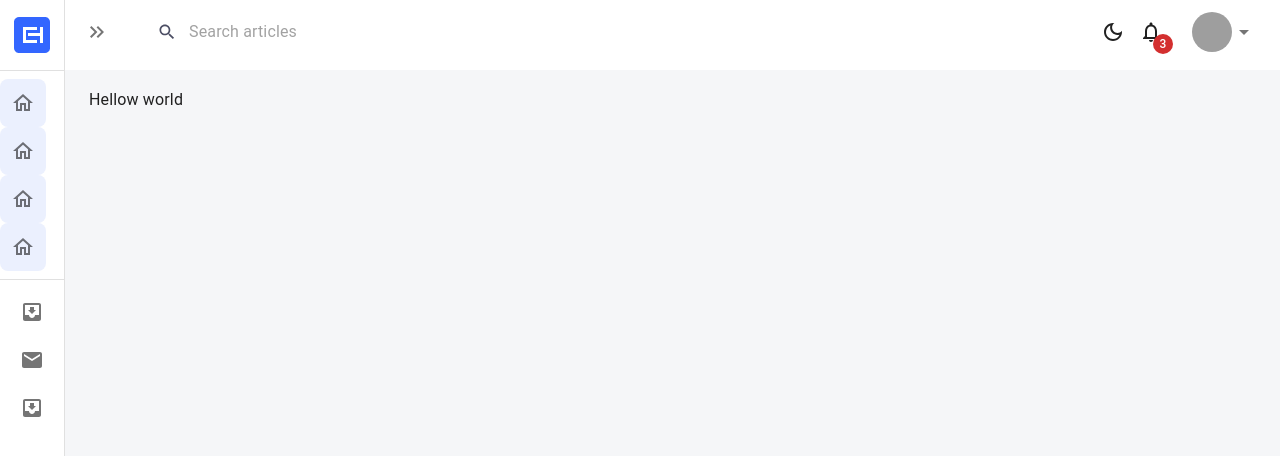
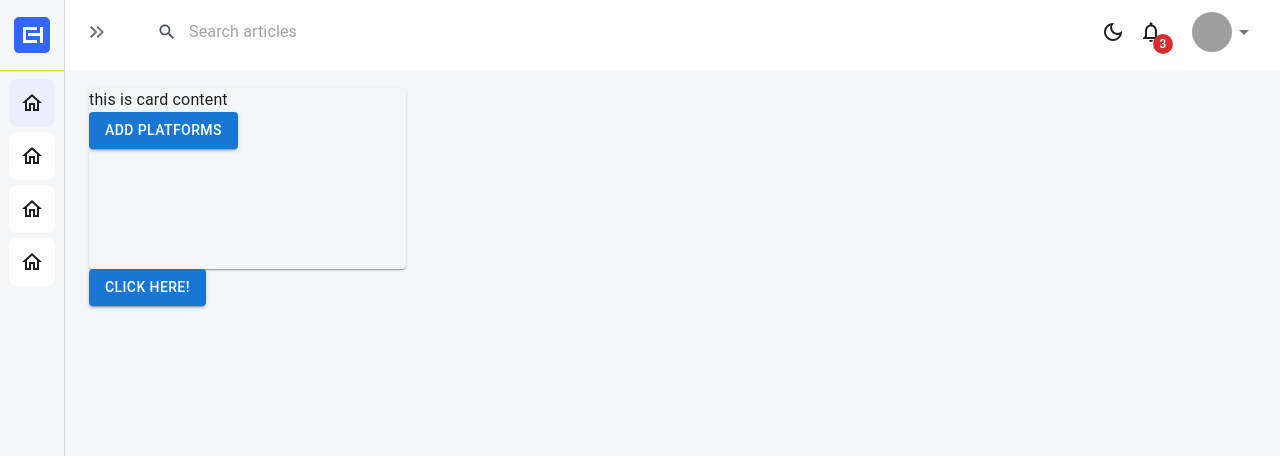
Before and after one commit to mahesh2885858/contentricity, a Next.js app: page / in a window 1280 px wide. Shown: the top 456 px of the page. Built offline with nearby package versions, Linux system fonts and the light colour scheme; grey boxes are pictures that could not be loaded.

Commit message:
made some chnages

```diff
--- a/components/Card.tsx
+++ b/components/Card.tsx
@@ -1,11 +1,14 @@
-import React from 'react'
+import React, { useContext } from 'react'
 import { Button, Card, Box } from "@mui/material";
+import { ColorModeContext } from './ColorModeContext';
 
 const CardWithProps = () => {
+    const { mode, switchTheme } = useContext(ColorModeContext)
     return (
         <Card style={{
             width: "317px",
-            height: "181px"
+            height: "181px",
+            backgroundColor: mode === "light" ? "unset" : "#45485F"
         }}>
             this is card content
             <Box>
--- /dev/null
+++ b/components/ColorModeContext.tsx
@@ -0,0 +1,53 @@
+import { createTheme, ThemeProvider } from "@mui/material"
+import React, { useContext, createContext, useState } from "react"
+
+interface TcolorContext {
+    switchTheme: () => void;
+    mode: "light" | "dark"
+}
+
+export const ColorModeContext = createContext<TcolorContext>({
+    switchTheme: () => { },
+    mode: "light"
+})
+const ColorModeContextProvider = ({ children }: { children: any }) => {
+    const [mode, setMode] = useState<"light" | "dark">("light")
+    const switchTheme = () => {
+        setMode((prev) => (prev === "dark" ? "light" : "dark"))
+    }
+    const lightTheme = createTheme({
+        palette: {
+            secondary:
+            {
+                main: "#ffffff"
+            },
+            background: {
+                default: "#F5F6F8"
+            }
+        }
+    })
+    const themeDark = createTheme({
+        palette: {
+            secondary: {
+                main: "#30334E"
+            },
+            background: {
+                default: "#30334E"
+            },
+            text: {
+                primary: "#fff"
+            }
+        },
+
+    })
+    return (
+        <ColorModeContext.Provider value={{ switchTheme, mode: mode }}>
+            <ThemeProvider theme={mode === "light" ? lightTheme : themeDark}>
+
+                {children}
+            </ThemeProvider>
+        </ColorModeContext.Provider >
+    )
+
+}
+export default ColorModeContextProvider
--- a/components/Layout.tsx
+++ b/components/Layout.tsx
@@ -1,23 +1,19 @@
 import React from 'react'
 import SideBar from './SideBar'
 // import AppBar from './AppBar'
+import ColorModeContextProvider from './ColorModeContext'
 import { Container, Box } from '@mui/material'
-import { createTheme, ThemeProvider } from '@mui/material/styles'
-const theme = createTheme({
-    palette: { secondary: { main: "#ffffff" } }
-})
 const Layout = ({ children }: { children: any }) => {
     return (
-        <ThemeProvider theme={theme}>
-
-            <Box sx={{ background: "#F5F6F8", height: "100vh" }}>
+        <ColorModeContextProvider>
+            <Box sx={{ height: "100vh" }}>
                 <SideBar >
-                    <div>
+                    <Box>
                         {children}
-                    </div>
+                    </Box>
                 </SideBar>
             </Box>
-        </ThemeProvider>
+        </ColorModeContextProvider>
     )
 }
 
--- a/components/SideBar.tsx
+++ b/components/SideBar.tsx
@@ -18,6 +18,7 @@ import MenuItem from '@mui/material/MenuItem';
 import PermIdentityOutlinedIcon from '@mui/icons-material/PermIdentityOutlined';
 import IconButton from '@mui/material/IconButton';
 import NotificationsOutlinedIcon from '@mui/icons-material/NotificationsOutlined';
+import LightModeOutlinedIcon from '@mui/icons-material/LightModeOutlined';
 import ListItem from '@mui/material/ListItem';
 import ListItemButton from '@mui/material/ListItemButton';
 import SearchIcon from '@mui/icons-material/Search';
@@ -31,6 +32,9 @@ import HomeOutlinedIcon from '@mui/icons-material/HomeOutlined';
 import MailIcon from '@mui/icons-material/Mail';
 import Badge from '@mui/material/Badge';
 import Image from "next/image"
+import { ColorModeContext } from "./ColorModeContext"
+
+export default function MiniDrawer({ children }: { children: React.ReactNode }) {
     const drawerWidth = 260;
     const menuId = 'primary-search-account-menu';
     const userSettings = ["Profile", "Preferences", "Reset Password", "Logout"]
@@ -40,6 +44,7 @@ const menuItems = [
         { name: "File manager", icon: "", isActive: false, id: "1234a" },
         { name: "Assignments", icon: "", isActive: false, id: "1233e4" },
     ]
+    const themeContext = React.useContext(ColorModeContext)
     const openedMixin = (theme: Theme): CSSObject => ({
         width: drawerWidth,
         transition: theme.transitions.create('width', {
@@ -47,6 +52,7 @@ const openedMixin = (theme: Theme): CSSObject => ({
             duration: theme.transitions.duration.enteringScreen,
         }),
         overflowX: 'hidden',
+        backgroundColor: themeContext.mode === "light" ? "unset" : "#30334E"
     });
 
     const closedMixin = (theme: Theme): CSSObject => ({
@@ -59,6 +65,8 @@ const closedMixin = (theme: Theme): CSSObject => ({
         [theme.breakpoints.up('sm')]: {
             width: `calc(${theme.spacing(8)} + 1px)`,
         },
+        backgroundColor: themeContext.mode === "light" ? "unset" : "#30334E"
+
     });
 
     const DrawerHeader = styled('div')(({ theme }) => ({
@@ -143,6 +151,7 @@ const Drawer = styled(MuiDrawer, { shouldForwardProp: (prop) => prop !== 'open'
             flexShrink: 0,
             whiteSpace: 'nowrap',
             boxSizing: 'border-box',
+
             ...(open && {
                 ...openedMixin(theme),
                 '& .MuiDrawer-paper': openedMixin(theme),
@@ -153,9 +162,8 @@ const Drawer = styled(MuiDrawer, { shouldForwardProp: (prop) => prop !== 'open'
             }),
         }),
     );
-
-export default function MiniDrawer({ children }: { children: React.ReactNode }) {
     const theme = useTheme();
+    const { mode, switchTheme } = React.useContext(ColorModeContext)
     const [open, setOpen] = React.useState(false);
     // const [anchorEl, setAnchorEl] = React.useState<null | HTMLElement>(null);
     const [anchorElUser, setAnchorElUser] = React.useState<null | HTMLElement>(null);
@@ -175,9 +183,10 @@ export default function MiniDrawer({ children }: { children: React.ReactNode })
     };
 
     return (
-        <Box sx={{ display: 'flex', background: "#F5F6F8" }}>
+        <Box sx={{ display: 'flex' }}>
             <CssBaseline />
             <AppBar position="fixed" open={open} color="secondary">
+
                 <Toolbar sx={{ display: "flex", alignItems: "center", justifyContent: "space-between", paddingLeft: "0", paddingRight: "33.8px" }}>
                     <Box sx={{
                         display: "flex"
@@ -211,14 +220,12 @@ export default function MiniDrawer({ children }: { children: React.ReactNode })
                             gap: "14px"
                         }}>
 
-                            {/* <IconButton> */}
-                            <DarkModeOutlinedIcon />
-                            {/* </IconButton> */}
-                            {/* <IconButton
-                                size="large"
-                                aria-label="show 17 new notifications"
-                                color="inherit"
-                            > */}
+                            {
+                                mode === "light" ? (
+
+                                    <DarkModeOutlinedIcon onClick={switchTheme} />
+                                ) : (<LightModeOutlinedIcon onClick={switchTheme} />)
+                            }
 
                             <Badge
                                 anchorOrigin={{
@@ -231,10 +238,8 @@ export default function MiniDrawer({ children }: { children: React.ReactNode })
                             >
                                 <NotificationsOutlinedIcon />
                             </Badge>
-                            {/* </IconButton> */}
                         </Box>
 
-                        {/* Account setting section start */}
 
                         <Box sx={{ flexGrow: 0, display: "flex" }}>
                             <Avatar sx={{
@@ -305,7 +310,8 @@ export default function MiniDrawer({ children }: { children: React.ReactNode })
                     </Box>
                 </Toolbar>
             </AppBar>
-            <Drawer variant="permanent" open={open}>
+            <Drawer variant="permanent"
+                open={open}>
                 <DrawerHeader style={{
                     justifyContent: "space-between"
                 }}>
@@ -331,20 +337,22 @@ export default function MiniDrawer({ children }: { children: React.ReactNode })
                     </Box>
 
                 </DrawerHeader>
-                <Divider />
-                <List>
+                <Divider color='#ffffff12' />
+                <List sx={{ display: "flex", gap: "5px", flexDirection: "column", justifyContent: "center", alignItems: "center" }}>
                     {menuItems.map((item, index) => (
-                        <ListItem key={item.id} disablePadding sx={{ display: 'block' }}>
+                        <ListItem key={item.id} disablePadding sx={{ display: 'flex', flexDirection: "column" }}>
+                            <Tooltip title={item.name} placement="right" >
+
                                 <ListItemButton
                                     sx={{
                                         minHeight: 48,
                                         justifyContent: open ? 'initial' : 'center',
                                         px: 2.5,
-                                    backgroundColor: "#EBF0FE",
+                                        backgroundColor: themeContext.mode === "light" && item.isActive ? "#EBF0FE" : (themeContext.mode === "dark" ? "#30334E" : "#fff"),
                                         borderRadius: "8px",
-                                    width: "46px",
+                                        width: open ? "213px" : "46px",
                                         height: "42px",
-                                    // margin: "auto"
+
                                     }}
                                 >
                                     <ListItemIcon
@@ -352,19 +360,23 @@ export default function MiniDrawer({ children }: { children: React.ReactNode })
                                             minWidth: 0,
                                             mr: open ? 3 : 'auto',
                                             justifyContent: 'center',
+                                            color: themeContext.mode === "light" ? "unset" : "#FFFFFF87"
                                         }}
                                     >
                                         {<HomeOutlinedIcon />}
                                     </ListItemIcon>
                                     <ListItemText primary={item.name} sx={{ opacity: open ? 1 : 0 }} />
                                 </ListItemButton>
+                            </Tooltip>
+
                         </ListItem>
                     ))}
                 </List>
-                <Divider />
-                <List>
+                {/* <Divider /> */}
+                {/* <List>
                     {['All mail', 'Trash', 'Spam'].map((text, index) => (
                         <ListItem key={text} disablePadding sx={{ display: 'block' }}>
+                            <Tooltip title={text}>
                                 <ListItemButton
                                     sx={{
                                         minHeight: 48,
@@ -383,11 +395,12 @@ export default function MiniDrawer({ children }: { children: React.ReactNode })
                                     </ListItemIcon>
                                     <ListItemText primary={text} sx={{ opacity: open ? 1 : 0 }} />
                                 </ListItemButton>
+                            </Tooltip>
                         </ListItem>
                     ))}
-                </List>
+                </List> */}
             </Drawer>
-            <Box component="main" sx={{ flexGrow: 1, p: 3 }}>
+            <Box component="main" sx={{ flexGrow: 1, p: 3, }}>
                 <DrawerHeader />
                 {children}
             </Box>
--- a/pages/_app.tsx
+++ b/pages/_app.tsx
@@ -1,13 +1,9 @@
 import '../styles/globals.css'
 import type { AppProps } from 'next/app'
 import Layout from '../components/Layout'
-import { createTheme, useTheme } from "@mui/material/styles"
-
 function MyApp({ Component, pageProps }: AppProps) {
   return (
-
     <Layout>
-
       <Component {...pageProps} />
     </Layout>
   )
--- a/pages/index.tsx
+++ b/pages/index.tsx
@@ -1,9 +1,14 @@
 import type { NextPage } from 'next'
-import { Box, Card, Container } from '@mui/material'
+import { Box, Button, Card, Container } from '@mui/material'
 import CardWithProps from '../components/Card'
 const Home: NextPage = () => {
   return (
-    <Box >Hellow world</Box>
+    <>
+
+      <CardWithProps />
+      <Button variant="contained" color="primary"> click here!</Button>
+    </>
+
   )
 }
 
```
Lines whose indentation alone changed are shown as unchanged.
